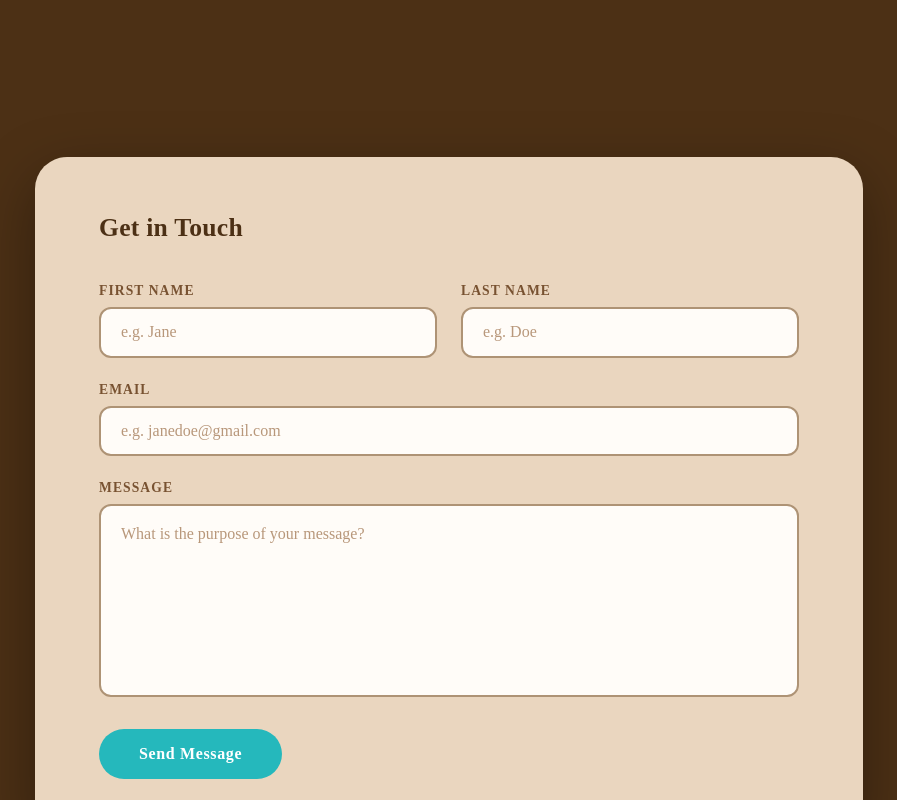
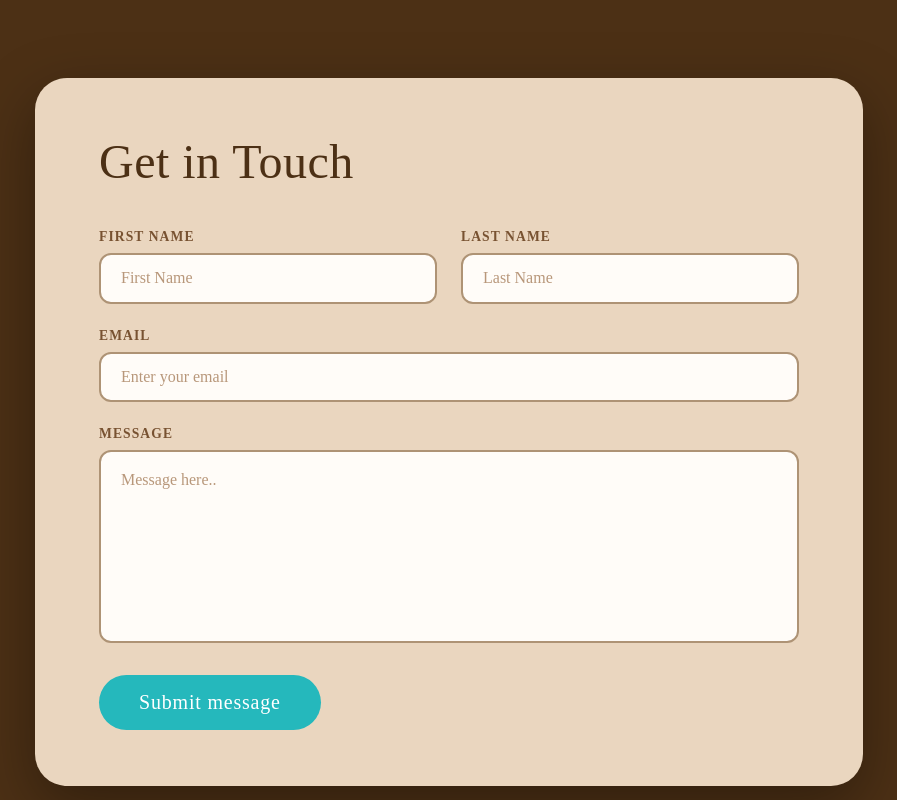
Before and after one commit to emilyahmad/T4OHIO, a React (Vite) app in the folder t4/: page /contact-us in a window 1280 px wide. Shown: the part 680-1480 px from the top of the page, without its empty margins (191-1088 px from the left). Built offline with nearby package versions, Linux system fonts and the light colour scheme; a web font is replaced by a local one.

Commit message:
contact page should be good

```diff
--- a/t4/src/App.jsx
+++ b/t4/src/App.jsx
@@ -53,7 +53,6 @@ function App() {
               subtitle2=""
               imageAlt="Three beverage service (bobaristas), two holding drink shakers and one in the middle holding a yellow drink."
               image="https://www.t4.com.tw/en/image/join1_lgpic.png"
-              // style={{marginRight: "14%"}}
               />
             <Contact />
             <Footer />
@@ -68,8 +67,10 @@ function App() {
               subtitle2=""
               imageAlt="Two hands adjusting a set up of four tea cups on a wooden basket with a brown plant on the right side."
               image="https://www.t4.com.tw/en/image/contact_pic2.png"
+              style={{marginRight: "12rem", width: "25%"}}
             />
             <SignIn />
+            <Footer />
           </>
         } />
 
--- a/t4/src/components/Hero/Hero.jsx
+++ b/t4/src/components/Hero/Hero.jsx
@@ -1,6 +1,6 @@
 import "./Hero.css";
 
-function Hero({name, subtitle1, subtitle2, image, imageAlt}) {
+function Hero({name, subtitle1, subtitle2, image, imageAlt, style}) {
   return (
     <section className="hero-container">
       <div className="hero-text-container">
@@ -10,7 +10,7 @@ function Hero({name, subtitle1, subtitle2, image, imageAlt}) {
       </div>
       <img alt={imageAlt}
       src={image}
-      // style={style}
+      style={style}
       />
     </section>
   );
--- a/t4/src/components/check/Contact/Contact.css
+++ b/t4/src/components/check/Contact/Contact.css
@@ -5,7 +5,8 @@
     flex-direction: column;
     align-items: center;
     justify-content: center;
-    padding: 6rem 2rem 5rem;
+    padding-top: 2rem;
+    padding-bottom: 2rem;
 }
 
 /* .contact-page-title {
@@ -29,9 +30,9 @@
 }
 
 .contact-card h2 {
-    font-size: 1.6rem;
+    font-size: 3rem;
     color: #4C3015;
-    font-weight: 800;
+    /* font-weight: 800; */
     margin-bottom: 2.5rem;
     letter-spacing: 0.01em;
 }
@@ -99,8 +100,8 @@
     color: white;
     border: none;
     border-radius: 999px;
-    font-size: 1rem;
-    font-weight: 800;
+    font-size: 1.25rem;
+    /* font-weight: 800; */
     letter-spacing: 0.04em;
     cursor: pointer;
     align-self: flex-start;
@@ -108,8 +109,8 @@
 }
 
 .contact-submit-btn:hover {
-    background-color: #1da0a4;
-    transform: translateY(-2px);
+    background-color: #00777E;
+    /* transform: translateY(-2px); */
 }
 
 .contact-submit-btn:active {
--- a/t4/src/components/check/Contact/Contact.jsx
+++ b/t4/src/components/check/Contact/Contact.jsx
@@ -39,7 +39,7 @@ function Contact() {
                                     id="fname"
                                     name="fname"
                                     required
-                                    placeholder="e.g. Jane"
+                                    placeholder="First Name"
                                     value={formData.fname}
                                     onChange={handleChange}
                                 />
@@ -51,7 +51,7 @@ function Contact() {
                                     id="lname"
                                     name="lname"
                                     required
-                                    placeholder="e.g. Doe"
+                                    placeholder="Last Name"
                                     value={formData.lname}
                                     onChange={handleChange}
                                 />
@@ -65,7 +65,7 @@ function Contact() {
                                 id="email"
                                 name="email"
                                 required
-                                placeholder="e.g. janedoe@gmail.com"
+                                placeholder="Enter your email"
                                 value={formData.email}
                                 onChange={handleChange}
                             />
@@ -77,14 +77,14 @@ function Contact() {
                                 id="message"
                                 name="message"
                                 required
-                                placeholder="What is the purpose of your message?"
+                                placeholder="Message here.."
                                 value={formData.message}
                                 onChange={handleChange}
                             />
                         </div>
 
                         <button className="contact-submit-btn" type="submit">
-                            Send Message
+                            Submit message
                         </button>
                     </form>
                 ) : (
--- a/t4/src/components/check/SignIn/SignIn.css
+++ b/t4/src/components/check/SignIn/SignIn.css
@@ -5,7 +5,6 @@
     flex-direction: column;
     align-items: center;
     justify-content: center;
-    padding: 6rem 2rem 5rem;
 }
 
 .signin-page-title {
@@ -14,7 +13,6 @@
     font-weight: 900;
     letter-spacing: -0.02em;
     line-height: 1;
-    margin-bottom: 3rem;
     text-align: center;
     opacity: 0.95;
 }
```
